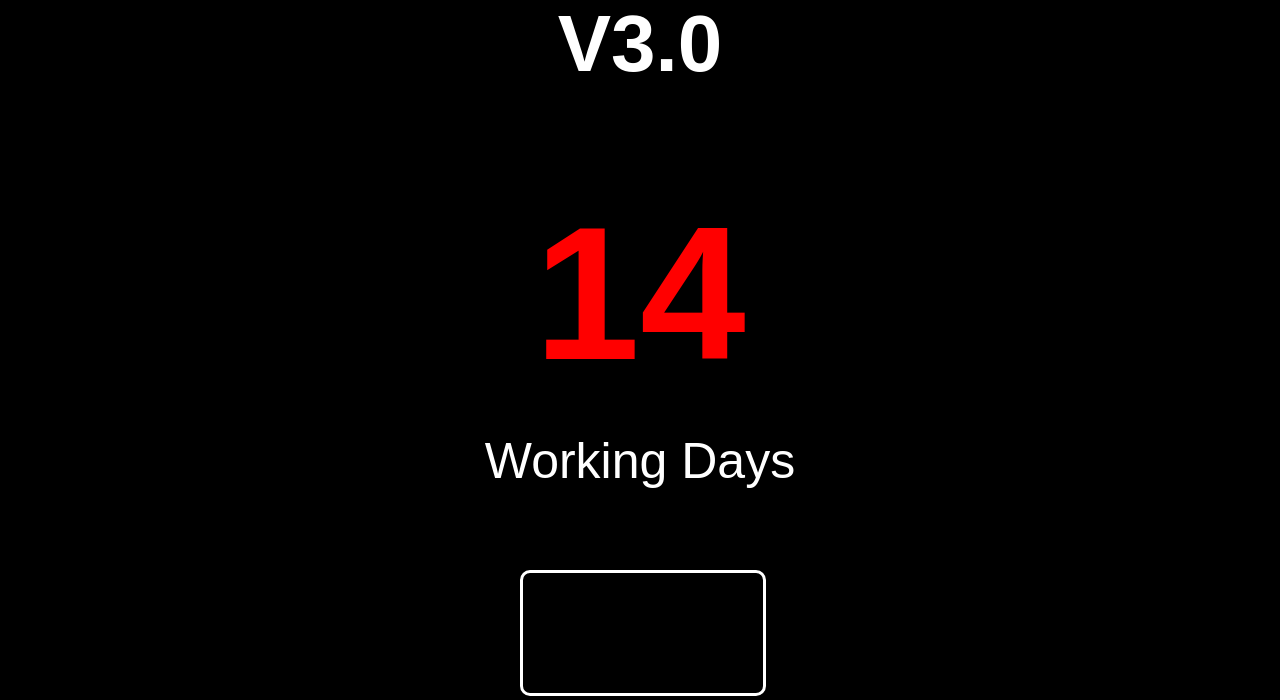
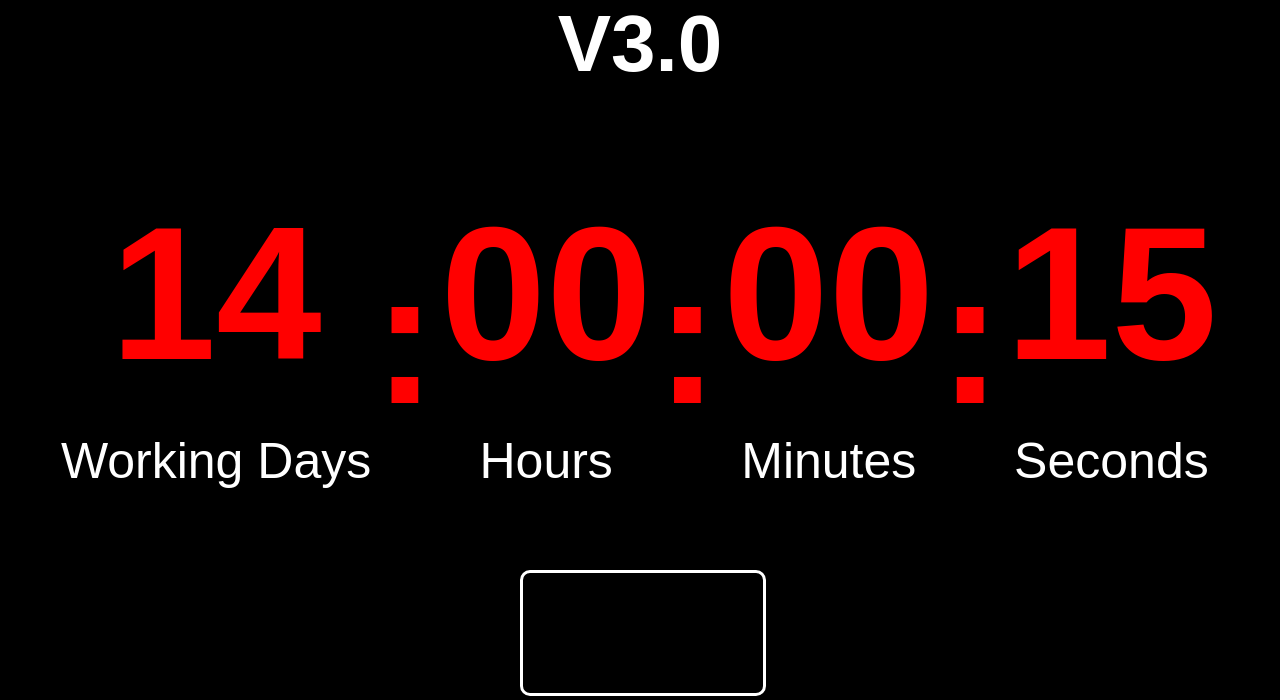
Before and after one commit to bicerfatih/ForsaTEK_Counter, a Flask app: page / in a window 1280 px wide. Shown: the part 112-812 px from the top of the page. Run offline with Flask 3, Linux system fonts and the light colour scheme; some web fonts are replaced; grey boxes are pictures that could not be loaded.

Commit message:
Update index.html

```diff
--- a/templates/index.html
+++ b/templates/index.html
@@ -84,8 +84,29 @@
     <h1>Countdown to ForsaTEK V3.0</h1>
     <div id="timer-container">
         <div class="time-box">
-            <span id="workingDays" class="time">00</span>
+            <span id="days" class="time">00</span>
             <span class="label">Working Days</span>
+        </div>
+        <div class="time-box">
+            <span class="time">:</span>
+        </div>
+        <div class="time-box">
+            <span id="hours" class="time">00</span>
+            <span class="label">Hours</span>
+        </div>
+        <div class="time-box">
+            <span class="time">:</span>
+        </div>
+        <div class="time-box">
+            <span id="minutes" class="time">00</span>
+            <span class="label">Minutes</span>
+        </div>
+        <div class="time-box">
+            <span class="time">:</span>
+        </div>
+        <div class="time-box">
+            <span id="seconds" class="time">00</span>
+            <span class="label">Seconds</span>
         </div>
     </div>
 
@@ -97,30 +118,56 @@
     </div>
 
     <script>
-        function countWorkingDays(startDate, endDate, holidays) {
-            let current = new Date(startDate);
-            let end = new Date(endDate);
+        function countWorkingDays(start, end) {
+            const eidHolidays = [
+                new Date('2025-06-05').toDateString(),
+                new Date('2025-06-06').toDateString()
+            ];
             let count = 0;
+            let current = new Date(start);
+
             while (current <= end) {
                 const day = current.getDay();
-                const dateStr = current.toISOString().split('T')[0];
-                const isWeekend = (day === 5 || day === 6); // Friday or Saturday in UAE
-                const isHoliday = holidays.includes(dateStr);
-                if (!isWeekend && !isHoliday) count++;
+                const dateStr = current.toDateString();
+                if (day !== 5 && day !== 6 && !eidHolidays.includes(dateStr)) {
+                    count++;
+                }
                 current.setDate(current.getDate() + 1);
             }
             return count;
         }
 
-        function startWorkingDayCountdown() {
-            const now = new Date();
-            const deadline = new Date('2025-06-23T09:00:00+04:00');
-            const holidays = ['2025-06-05', '2025-06-06'];
-            const workingDaysLeft = countWorkingDays(now, deadline, holidays);
-            document.getElementById('workingDays').innerText = String(workingDaysLeft).padStart(2, '0');
+        function startCountdown(targetDate) {
+            function updateTimer() {
+                const now = new Date();
+                const end = new Date(targetDate);
+                if (now >= end) {
+                    document.getElementById("days").innerHTML = "00";
+                    document.getElementById("hours").innerHTML = "00";
+                    document.getElementById("minutes").innerHTML = "00";
+                    document.getElementById("seconds").innerHTML = "00";
+                    return;
+                }
+
+                let workingDays = countWorkingDays(now, end);
+
+                let diff = end - now;
+                let hours = String(Math.floor((diff % (1000 * 60 * 60 * 24)) / (1000 * 60 * 60))).padStart(2, '0');
+                let minutes = String(Math.floor((diff % (1000 * 60 * 60)) / (1000 * 60))).padStart(2, '0');
+                let seconds = String(Math.floor((diff % (1000 * 60)) / 1000)).padStart(2, '0');
+
+                document.getElementById("days").innerHTML = String(workingDays).padStart(2, '0');
+                document.getElementById("hours").innerHTML = hours;
+                document.getElementById("minutes").innerHTML = minutes;
+                document.getElementById("seconds").innerHTML = seconds;
+            }
+
+            updateTimer();
+            setInterval(updateTimer, 1000);
         }
 
-        startWorkingDayCountdown();
+        let eventDate = new Date("2025-06-23T09:00:00+04:00");
+        startCountdown(eventDate);
     </script>
 </body>
 </html>
```
